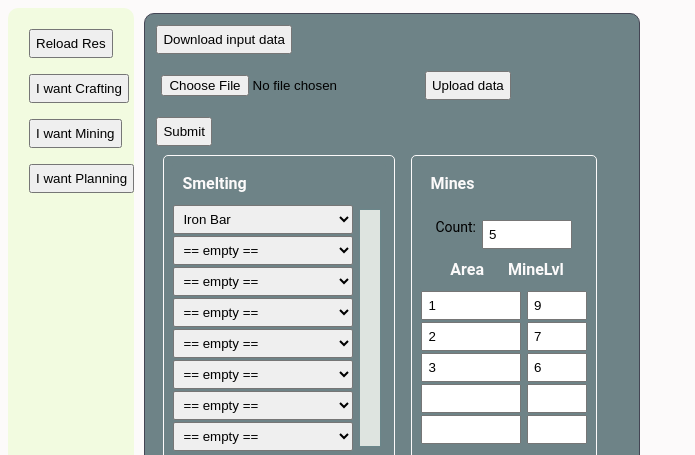
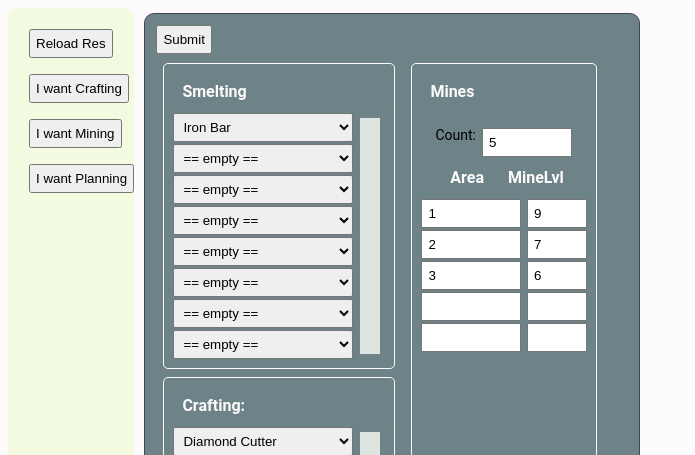
Before and after one commit to annkapul/DeepTownHelper, a FastAPI app: page /planner in a window 1280 px wide. Shown: the top 455 px of the page, without its empty margins (0-695 px from the left). Run offline with FastAPI, Linux system fonts and the light colour scheme.

Commit message:
Remove nested forms in the planner page

```diff
--- a/templates/planner.html
+++ b/templates/planner.html
@@ -11,13 +11,13 @@
     {{ macros.menu() }}
     <div class="in_planner">
         <form method="get" action="planner">
-            <form method="get" action="download_planner">
+            <!-- <form method="get" action="download_planner">
                 <input type="submit" value="Download input data"/>
             </form>
             <form method="get" action="upload_planner" enctype="multipart/form-data">
                 <input type="file" name="file" id="fileToUpload">
                 <input type="submit" value="Upload data" name="submit">
-            </form>
+            </form> -->
             <input type="submit"/>
             <div class="two-col">
                 <div>
```
